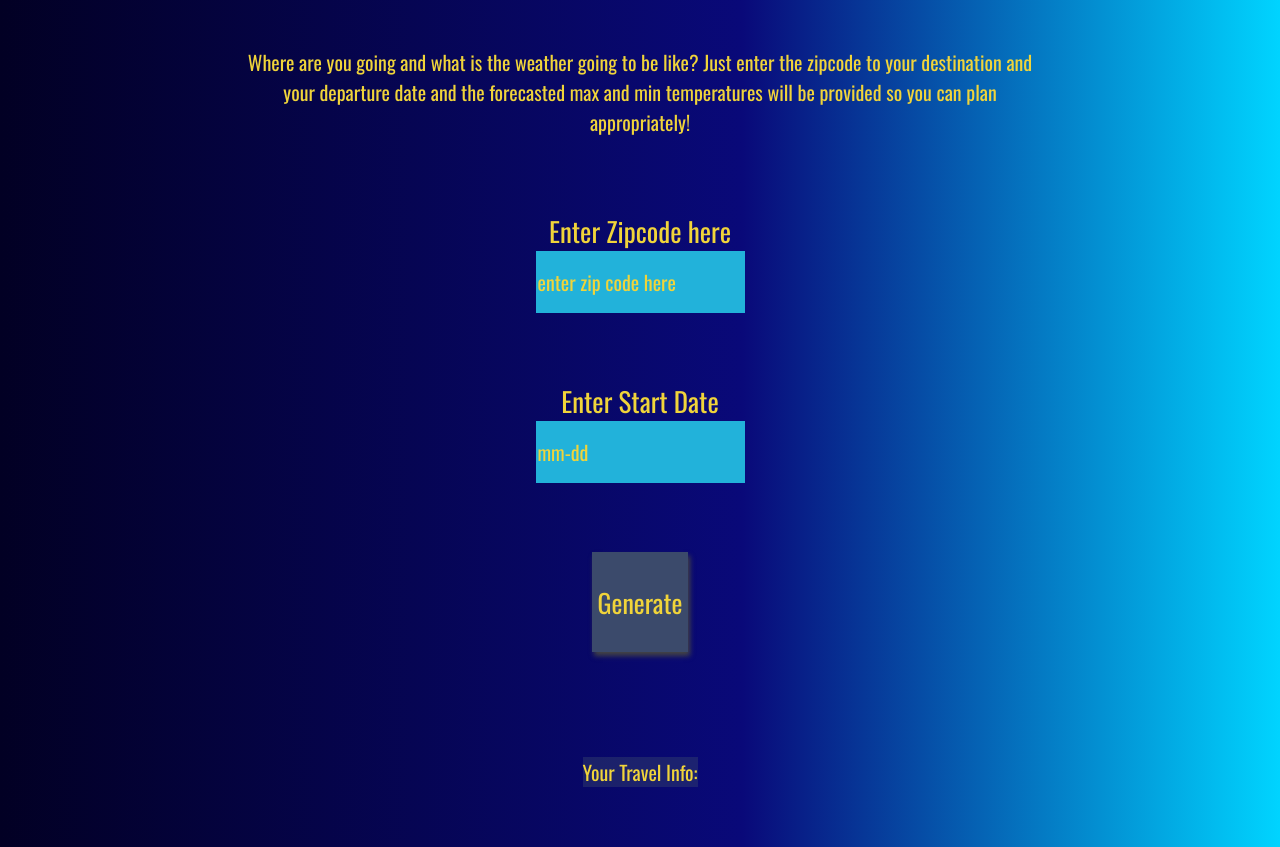
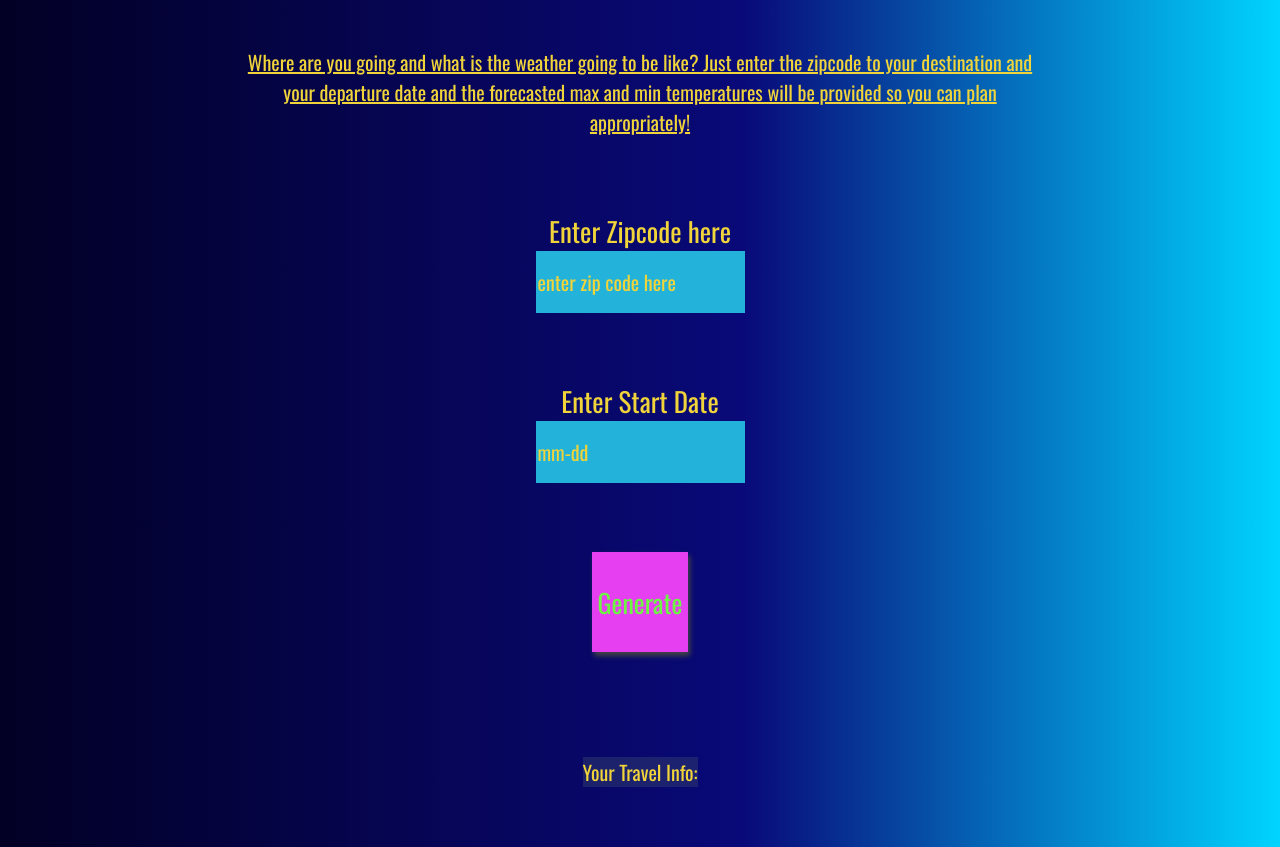
Before and after one commit to lhsthree/weather-app, a website built with webpack: page src/client/views/index.html in a window 1280 px wide. Shown: the part 240-1087 px from the top of the page. Built offline with nearby package versions, Linux system fonts and the light colour scheme; a web font is replaced by a local one.

```diff
--- a/src/client/styles/styles.scss
+++ b/src/client/styles/styles.scss
@@ -1,3 +1,6 @@
+$button-text: #6cf542;
+
+$button-color: #e63ff2;
 
 body{
     display: flex;
@@ -47,6 +50,12 @@
 
 }
 
+div{
+    p{
+         text-decoration: underline;
+
+    }
+}
 
 
 /*  Basic Styling To Override Default For Basic HTML Elements */
@@ -70,8 +79,8 @@
 button{
     width: 100%;
     height: 100px;
-    background: #3b4a6b;
-    color: #f0d43a;
+    background: $button-color;
+    color: $button-text;
     font-size: 26px;
     font-family: 'Oswald', sans-serif;
     border: none;
```
